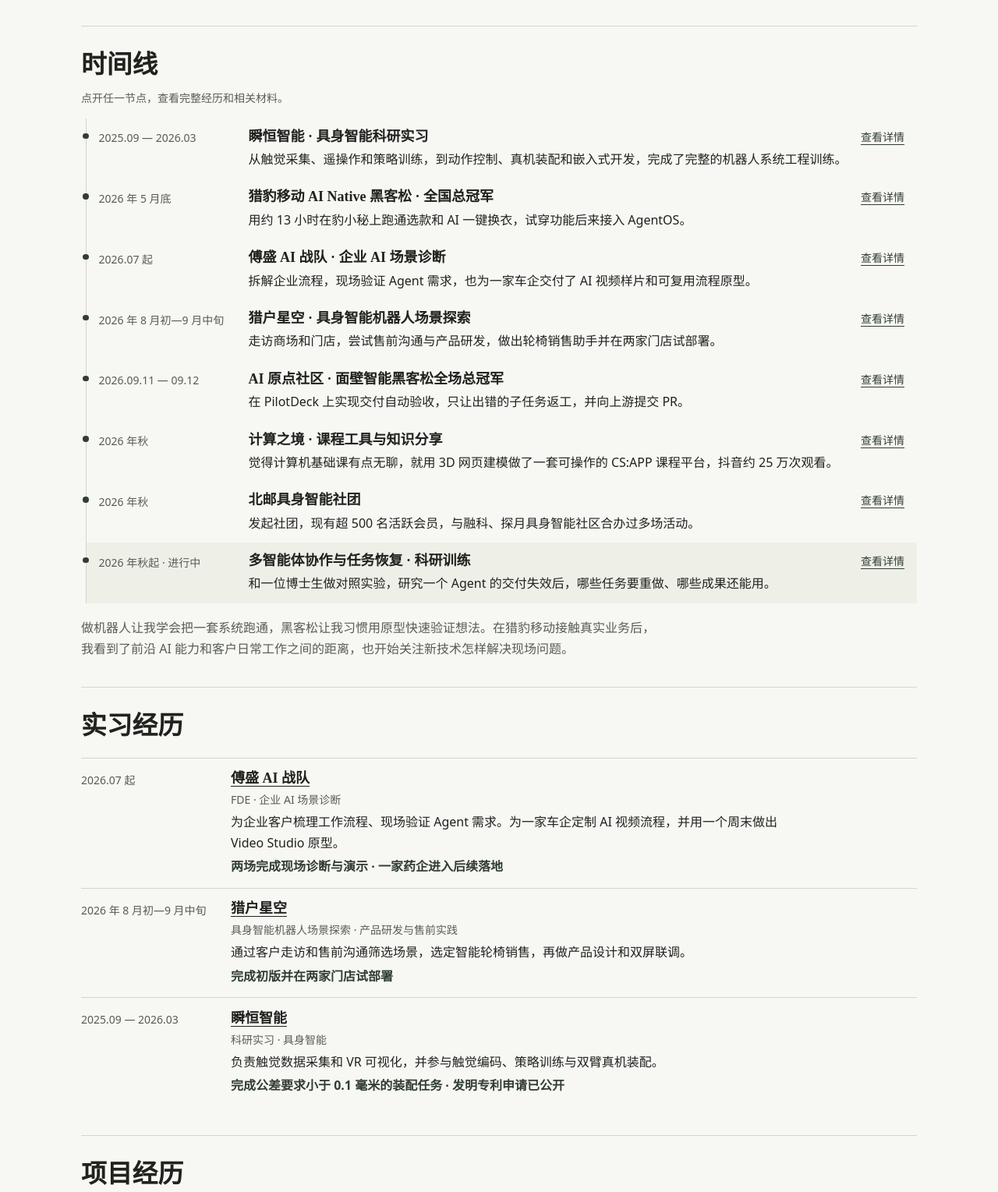
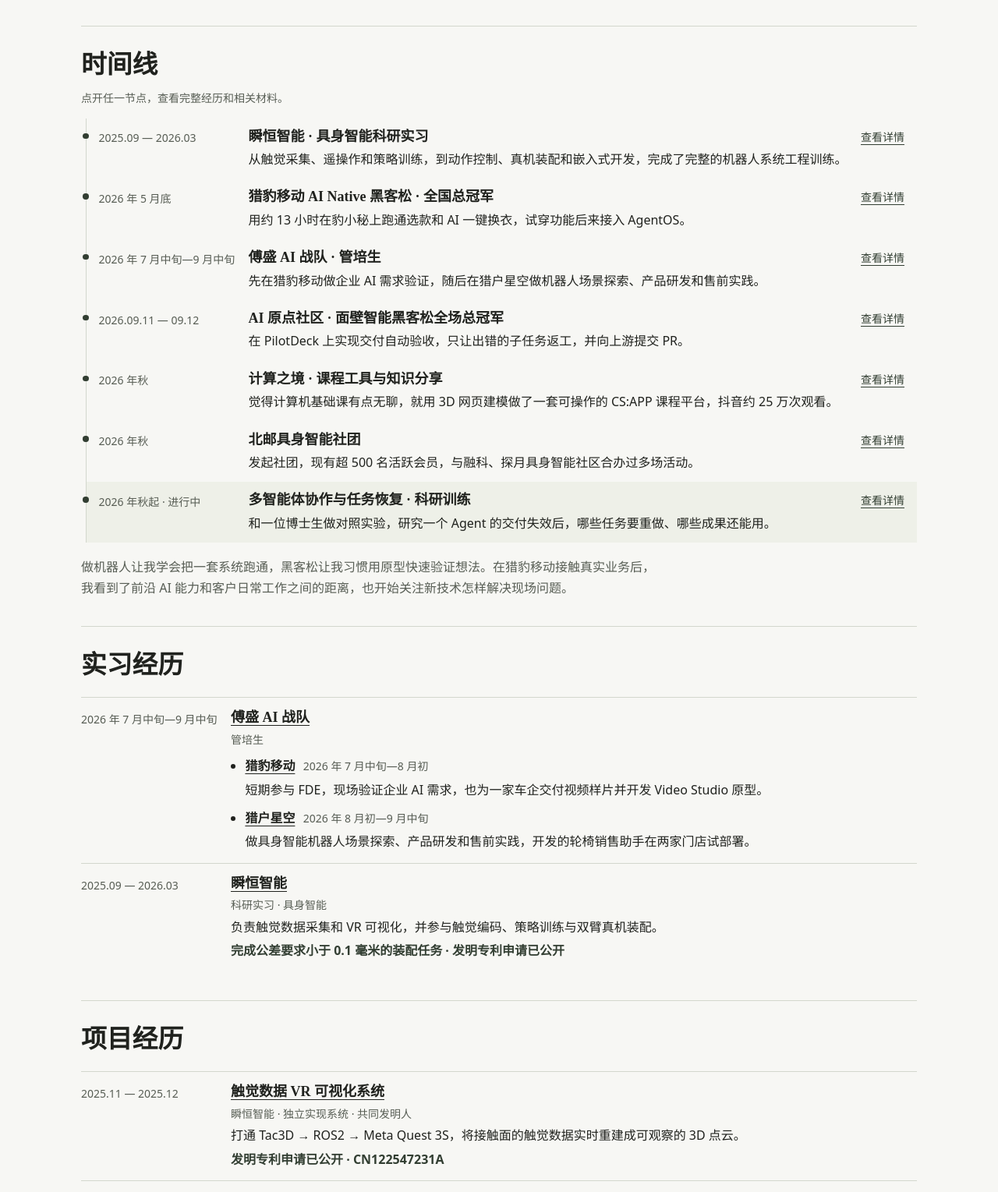
Before and after one commit to changer-changer/changer-changer.github.io, a Jekyll site: the page built from resume/index.md, in a window 1280 px wide, cut to the strip 1067-2596 px from the top of the page. Shown: the whole strip at 78% size. Built offline with Jekyll 4.4.1, drawn with Linux system fonts in a browser that asks for light colours; some web fonts are replaced.

Commit message:
Group the internship placements under the Fu Sheng AI team

```diff
--- a/_data/career.yml
+++ b/_data/career.yml
@@ -19,14 +19,10 @@ timeline:
     date: 2026 年 5 月底
     title: 猎豹移动 AI Native 黑客松 · 全国总冠军
     summary: 用约 13 小时在豹小秘上跑通选款和 AI 一键换衣，试穿功能后来接入 AgentOS。
-  - id: field-fde
-    date: 2026.07 起
-    title: 傅盛 AI 战队 · 企业 AI 场景诊断
-    summary: 拆解企业流程，现场验证 Agent 需求，也为一家车企交付了 AI 视频样片和可复用流程原型。
-  - id: wheelchair
-    date: 2026 年 8 月初—9 月中旬
-    title: 猎户星空 · 具身智能机器人场景探索
-    summary: 走访商场和门店，尝试售前沟通与产品研发，做出轮椅销售助手并在两家门店试部署。
+  - id: fusheng-ai-team
+    date: 2026 年 7 月中旬—9 月中旬
+    title: 傅盛 AI 战队 · 管培生
+    summary: 先在猎豹移动做企业 AI 需求验证，随后在猎户星空做机器人场景探索、产品研发和售前实践。
   - id: pilotdeck
     date: 2026.09.11 — 09.12
     title: AI 原点社区 · 面壁智能黑客松全场总冠军
@@ -48,14 +44,14 @@ resume_sections:
   - id: internships
     title: 实习经历
     entries:
-      - case: field-fde
-        title: 傅盛 AI 战队
-        role: FDE · 企业 AI 场景诊断
-        summary: 为企业客户梳理工作流程、现场验证 Agent 需求。为一家车企定制 AI 视频流程，并用一个周末做出 Video Studio 原型。
-      - case: wheelchair
-        title: 猎户星空
-        role: 具身智能机器人场景探索 · 产品研发与售前实践
-        summary: 通过客户走访和售前沟通筛选场景，选定智能轮椅销售，再做产品设计和双屏联调。
+      - case: fusheng-ai-team
+        placements:
+          - case: field-fde
+            title: 猎豹移动
+            summary: 短期参与 FDE，现场验证企业 AI 需求，也为一家车企交付视频样片并开发 Video Studio 原型。
+          - case: wheelchair
+            title: 猎户星空
+            summary: 做具身智能机器人场景探索、产品研发和售前实践，开发的轮椅销售助手在两家门店试部署。
       - case: tactile-vla
         title: 瞬恒智能
         role: 科研实习 · 具身智能
@@ -236,13 +232,16 @@ cases:
 
   wheelchair:
     title: 轮椅门店的机器人销售助手
-    category: 机器人 · 调研、产品与开发
+    category: 傅盛 AI 战队 · 猎户星空
     period: 2026 年 8 月初—9 月中旬
     role: 猎户星空 · 具身智能机器人场景探索、产品研发与售前实践
     summary: 用连续对话调出 Android 页面、产品资料和演示视频。
     result: 完成初版并在两家门店试部署
     cover: wheelchair-demo
     cover_position: center 32%
+    links:
+      - label: 返回傅盛 AI 战队经历
+        url: /resume/cases/fusheng-ai-team/
     flow: [听懂顾客问题, 检索产品资料, 调出页面或视频, 结合当前画面回答追问]
     video:
       src: /assets/video/resume/wheelchair.mp4
@@ -288,15 +287,36 @@ cases:
       - path: /assets/images/resume/evidence/retail-robot-ui.png
         caption: 机器人零售界面参考 · 商品与多语交互
 
+  fusheng-ai-team:
+    title: 傅盛 AI 战队
+    category: 实习经历
+    period: 2026 年 7 月中旬—9 月中旬
+    role: 管培生
+    summary: 先在猎豹移动做企业 AI 需求验证，随后到猎户星空做机器人场景探索、产品研发和售前实践。
+    result: 一家药企进入后续落地 · 轮椅销售助手在两家门店试部署
+    cover: fusheng-photo
+    links:
+      - label: 猎豹移动经历
+        url: /resume/cases/field-fde/
+      - label: 猎户星空经历
+        url: /resume/cases/wheelchair/
+    sections:
+      - title: 猎豹移动 · 7 月中旬—8 月初
+        text: 我短期参与 FDE，和企业客户一起梳理业务流程，把需求做成现场可验证的演示。这段期间，我也为一家车企定制 AI 视频流程，用一个周末做出 Video Studio 原型，再交给研发团队推进落地。
+      - title: 猎户星空 · 8 月初—9 月中旬
+        text: 我走访商场和门店，先了解机器人在现场的使用和运维条件。随后我在智能轮椅门店做售前调研、产品设计和开发联调，让机器人能一边回答顾客问题，一边调出产品资料或演示视频。
+
   field-fde:
     title: 企业 AI 需求验证与交付
-    category: 傅盛 AI 战队 · FDE
-    period: 2026.07 起
-    role: 商业场景诊断与 Demo
-    summary: 和企业一起拆解工作流程，做现场演示验证需求，也为一家车企交付了 AI 视频样片和可复用的工具原型。
+    category: 傅盛 AI 战队 · 猎豹移动
+    period: 2026 年 7 月中旬—8 月初
+    role: 管培生 · 企业 AI 需求验证与交付
+    summary: 短期参与 FDE，和企业一起拆解工作流程，做现场演示验证需求，也为一家车企交付了 AI 视频样片和可复用的工具原型。
     result: 两场完成现场诊断与演示 · 一家药企进入后续落地
     cover: fde-diagnostic
     links:
+      - label: 返回傅盛 AI 战队经历
+        url: /resume/cases/fusheng-ai-team/
       - label: 车企 AI 视频生成系统 · Video Studio
         url: /resume/cases/automotive-video-studio/
     flow: [读取各店消费者反馈, 汇总高频问题, 对照备货与商品页决策]
@@ -324,6 +344,8 @@ cases:
     result: 交付车企样片 · 周末完成 Video Studio 原型 · 移交研发推进落地
     links:
       - label: 返回傅盛 AI 战队经历
+        url: /resume/cases/fusheng-ai-team/
+      - label: 返回猎豹移动经历
         url: /resume/cases/field-fde/
     flow: [拆解台词与镜头要求, 确定 TTS 配音并切出时间轴, 按时间轴生成画面和声音, 把流程封装进 Video Studio]
     sections:
--- a/_data/resume_portfolio.yml
+++ b/_data/resume_portfolio.yml
@@ -118,28 +118,17 @@ media:
     kind: "proof"
 experience:
   - id: "current"
-    period: "2026 年夏"
-    organization: "傅盛 AI 战队（猎豹移动）"
-    role: "FDE / AI 产品实践"
+    period: "2026 年 7 月中旬—9 月中旬"
+    organization: "傅盛 AI 战队"
+    role: "管培生"
     label: "AI BUSINESS"
     status: "COMPLETED"
-    proof: "身份与培养机制已由 2026-07-13 确认书证实；具体业务结果按阶段材料标注。"
+    proof: "一家药企进入后续落地，轮椅销售助手已在两家门店试部署。"
     bullets:
-      - "入选傅盛 AI 战队管培生培养计划，参与企业 AI 场景诊断与客户调研。"
-      - "从企业工作流程中定位问题，在活动现场做 Agent 演示，验证哪些环节值得继续落地。"
-      - "参与 AI 专家团工作台与 AI 实战派产品化，其中一家药企进入后续落地。"
-      - "为一家车企定制 AI 视频流程并交付样片，用一个周末做出可复用的 Video Studio 原型，后续移交研发推进落地。"
-    metrics: ["傅盛 AI 战队", "3 → 8 个工作台工具", "10 名内测用户 / 4 人产出业务成果"]
-  - id: "orionstar"
-    period: "2026 年 8 月初—9 月中旬"
-    organization: "猎户星空"
-    role: "具身智能机器人场景探索 · 产品研发与售前实践"
-    label: "ROBOTICS PRODUCT"
-    proof: "轮椅销售助手已在两家门店试部署。"
-    bullets:
-      - "走访商场和门店，通过售前沟通验证机器人在零售场景中的使用与运维需求。"
-      - "实现轮椅销售助手，联调连续对话、产品资料和双屏展示。"
-    metrics: ["现场需求验证", "Android 二次开发", "两家门店试部署"]
+      - "猎豹移动（7 月中旬—8 月初）短期参与 FDE，用 Agent 演示验证企业需求，也参与 AI 专家团工作台和 AI 实战派的产品工作。"
+      - "在猎豹移动期间，为一家车企定制 AI 视频流程并交付样片，用一个周末做出 Video Studio 原型，随后移交研发团队。"
+      - "猎户星空（8 月初—9 月中旬）做具身智能机器人场景探索、产品研发与售前实践，走访商场和门店，开发支持连续对话和双屏展示的轮椅销售助手。"
+    metrics: ["3 → 8 个工作台工具", "10 名内测用户 / 4 人产出业务成果", "Android 二次开发", "两家门店试部署"]
   - id: "robotics"
     period: "2025.09 — 2026.03"
     organization: "瞬恒智能"
@@ -160,15 +149,15 @@ education:
 projects:
   - id: "fusheng-ai-team"
     kind: "BUSINESS"
-    label: "AI BUSINESS / FDE"
-    period: "2026 年夏"
-    title: "傅盛 AI 战队：轮式机器人零售场景破局"
+    label: "ROBOTICS PRODUCT"
+    period: "2026 年 8 月初—9 月中旬"
+    title: "猎户星空 · 轮式机器人零售场景探索"
     hook: "把“会说话的机器人”推进到“值得付费、能够复制的单点价值”。"
     summary: "从真实客户问题开始，定义任务链、做 Demo、推进需求与交付；把技术能力放回业务现场验证。"
     contribution: "参与终端客户访谈与现场观察，协同产品、售前和研发，将问题收敛为可验证假设；建立需求池、方案池、功能池、证据关联与评审快照。"
     outcome: "形成从客户问题到产品包的工作方式；对外表述严格区分“方案获认可”“进入开发”和“上线验证”。"
-    metrics: ["AI 战队管培生", "FDE / AI 产品", "调研 → Demo → 需求 → 交付"]
-    tags: ["customer discovery", "task chain", "Demo", "ROI", "FDE"]
+    metrics: ["AI 战队管培生", "产品研发与售前实践", "调研 → Demo → 需求 → 交付"]
+    tags: ["customer discovery", "task chain", "Demo", "ROI"]
     status: "身份已证实 / 业务项目经历"
     media_ids: ["fusheng-field", "fusheng-team", "retail-ui", "retail-voice"]
   - id: "robot-data-loop"
@@ -388,7 +377,7 @@ profiles:
     focus: ["AI systems", "Embodied intelligence", "Product practice", "Research engineering"]
     featured: ["hackathon", "mibi-hackathon", "tactile-vla", "tactile-vr", "electronic-design", "jingcai"]
     supporting: ["agentos-media", "ai-workbench", "ai-field-ops", "residual", "agent-evolution", "tron2"]
-    experience_order: ["current", "orionstar", "robotics"]
+    experience_order: ["current", "robotics"]
     proof_media: ["mibi-award-portrait", "mibi-award-stage", "fusheng-field", "award-jingcai", "patent-accepted"]
   research:
     nav_label: "科研 / 算法版"
@@ -406,7 +395,7 @@ profiles:
     focus: ["Robotics systems", "Diffusion Policy", "Tactile sensing", "Agent evolution"]
     featured: ["tactile-vla", "tactile-vr", "mibi-hackathon", "electronic-design", "jingcai", "hackathon"]
     supporting: ["tron2", "agent-evolution", "robot-data-loop", "fusheng-ai-team"]
-    experience_order: ["current", "orionstar", "robotics"]
+    experience_order: ["current", "robotics"]
     proof_media: ["mibi-award-portrait", "mibi-award-talk", "patent-accepted", "tactile-robot", "tactile-training"]
   product:
     nav_label: "产品 / FDE 版"
@@ -424,5 +413,5 @@ profiles:
     focus: ["Customer discovery", "Product strategy", "FDE delivery", "AI-native workflow"]
     featured: ["fusheng-ai-team", "mibi-hackathon", "robot-data-loop", "hackathon", "agentos-media", "ai-workbench"]
     supporting: ["tactile-vla", "electronic-design", "jingcai", "tron2", "residual"]
-    experience_order: ["current", "orionstar", "robotics"]
+    experience_order: ["current", "robotics"]
     proof_media: ["mibi-award-portrait", "mibi-award-stage", "fusheng-field", "fusheng-team", "retail-ui"]
--- a/_layouts/career.html
+++ b/_layouts/career.html
@@ -20,7 +20,7 @@
   <meta name="theme-color" content="#f7f7f4">
   <link rel="canonical" href="{{ page.url | absolute_url }}">
   <link rel="preload" href="{{ '/assets/fonts/noto-serif-sc-900.woff2' | relative_url }}" as="font" type="font/woff2" crossorigin>
-  <link rel="stylesheet" href="{{ '/assets/css/career.css' | relative_url }}?v=10">
+  <link rel="stylesheet" href="{{ '/assets/css/career.css' | relative_url }}?v=12">
 </head>
 <body>
   <a class="skip-link" href="#main">跳到正文</a>
@@ -185,8 +185,24 @@
                 <div class="career-entry-copy">
                   <h3><a href="{{ url | relative_url }}">{{ entry.title | default: project.title }}</a></h3>
                   <p class="career-role">{{ entry.role | default: project.role }}</p>
-                  <p>{{ entry.summary | default: project.summary }}</p>
-                  <p class="work-result">{{ project.result }}</p>
+                  {% if entry.placements %}
+                    <ul class="career-placements">
+                      {% for placement in entry.placements %}
+                        {% assign placement_case = career.cases[placement.case] %}
+                        {% assign placement_url = '/resume/cases/' | append: placement.case | append: '/' %}
+                        <li>
+                          <p class="career-placement-heading">
+                            <strong><a href="{{ placement_url | relative_url }}">{{ placement.title }}</a></strong>
+                            <span class="career-date">{{ placement_case.period }}</span>
+                          </p>
+                          <p>{{ placement.summary }}</p>
+                        </li>
+                      {% endfor %}
+                    </ul>
+                  {% else %}
+                    <p>{{ entry.summary | default: project.summary }}</p>
+                    <p class="work-result">{{ project.result }}</p>
+                  {% endif %}
                 </div>
               </article>
             {% endfor %}
--- a/assets/css/career.css
+++ b/assets/css/career.css
@@ -198,6 +198,10 @@ a.career-work:hover h3, .career-timeline a:hover h3 { text-decoration: underline
 .career-entry-copy h3 a { text-decoration-thickness: 1px; }
 .career-entry-copy p { margin-top: .24rem; }
 .career-entry-copy .career-role { color: var(--muted); font-size: .875rem; }
+.career-placements { margin: .6rem 0 0; padding-inline-start: 1.15rem; }
+.career-placements li + li { margin-top: .6rem; }
+.career-placement-heading { display: flex; flex-wrap: wrap; align-items: baseline; gap: .05rem .65rem; }
+.career-placement-heading .career-date { padding-top: 0; }
 .career-skills h2 { font-size: clamp(1.35rem, 2.5vw, 1.65rem); }
 .career-skills dl, .career-skills dd { margin: 0; }
 .career-skills dt { font-weight: 600; }
```
Also changed, not shown: resume/cases/fusheng-ai-team/index.md (added, +5 -0 lines).
